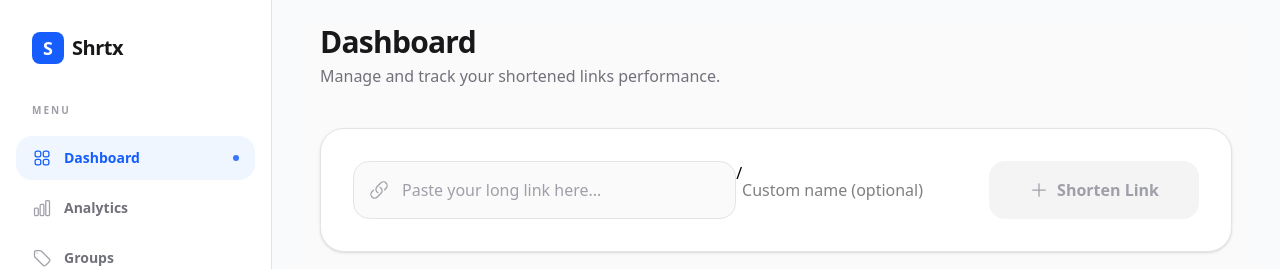
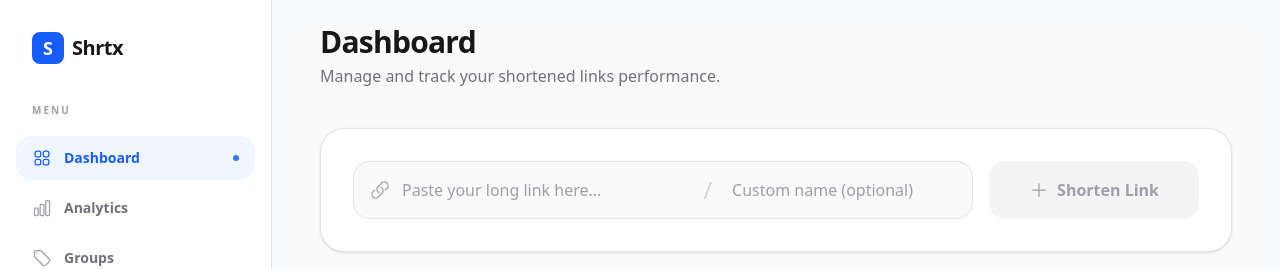
Before and after one commit to ayushraaaj/shrtx, a Next.js app in the folder frontend/: page /dashboard in a window 1280 px wide. Shown: the top 269 px of the page. Built offline with nearby package versions, Linux system fonts and the light colour scheme; no server answers.

Commit message:
minor change

```diff
--- a/frontend/app/dashboard/document/page.tsx
+++ b/frontend/app/dashboard/document/page.tsx
@@ -1,69 +1,3 @@
-// "use client";
-// import { api } from "@/lib/axios";
-// import axios from "axios";
-// import { useState } from "react";
-
-// const Document = () => {
-//     const [loading, setLoading] = useState(false);
-//     const [response, setResponse] = useState("");
-//     const [file, setFile] = useState<File | null>(null);
-
-//     const onUpload = async () => {
-//         if (!file) {
-//             setResponse("Please select a file");
-//             return;
-//         }
-
-//         try {
-//             setLoading(true);
-
-//             const formData = new FormData();
-//             formData.append("file", file);
-
-//             const res = await api.post("/document/upload", formData, {
-//                 responseType: "blob",
-//             });
-
-//             const blob = new Blob([res.data]);
-//             const url = window.URL.createObjectURL(blob);
-
-//             const a = document.createElement("a");
-//             a.href = url;
-//             a.download = `processed_${file.name}`;
-//             a.click();
-
-//             window.URL.revokeObjectURL(url);
-//         } catch (error) {
-//             if (axios.isAxiosError(error)) {
-//                 setResponse(error.response?.data.message ?? "Upload failed");
-//             } else {
-//                 setResponse("Unexpected error");
-//             }
-//         } finally {
-//             setLoading(false);
-//             setFile(null);
-//         }
-//     };
-
-//     return (
-//         <div>
-//             <h1>Document Processing</h1>
-//             <input
-//                 disabled={loading}
-//                 type="file"
-//                 onChange={(e) => setFile(e.target.files?.[0] || null)}
-//             />
-//             <button onClick={onUpload} disabled={loading}>
-//                 {loading ? "Processing" : "Upload & Process"}{" "}
-//             </button>
-
-//             {response && <p>{response}</p>}
-//         </div>
-//     );
-// };
-
-// export default Document;
-
 "use client";
 import { api } from "@/lib/axios";
 import axios from "axios";
@@ -150,7 +84,6 @@ const Document = () => {
 
             <div className="max-w-4xl mx-auto">
                 <div className="bg-white border border-zinc-200 rounded-3xl p-8 shadow-sm">
-                    {/* DROPZONE AREA */}
                     <div
                         onClick={() => fileInputRef.current?.click()}
                         className={`relative border-2 border-dashed rounded-2xl p-12 transition-all cursor-pointer flex flex-col items-center justify-center gap-4
@@ -164,7 +97,7 @@ const Document = () => {
                             type="file"
                             ref={fileInputRef}
                             className="hidden"
-                            accept=".xlsx, .xls, .csv" // Add .pdf later
+                            accept=".xlsx, .xls"
                             onChange={(e) =>
                                 setFile(e.target.files?.[0] || null)
                             }
@@ -209,7 +142,6 @@ const Document = () => {
                         )}
                     </div>
 
-                    {/* ACTION BUTTON */}
                     <button
                         onClick={onUpload}
                         disabled={loading || !file}
@@ -229,7 +161,6 @@ const Document = () => {
                         )}
                     </button>
 
-                    {/* FEEDBACK MESSAGE */}
                     {response.message && (
                         <div
                             className={`mt-6 p-4 rounded-xl border flex items-center gap-3 animate-in slide-in-from-top-2 ${
@@ -250,7 +181,6 @@ const Document = () => {
                     )}
                 </div>
 
-                {/* INFO SECTION */}
                 <div className="mt-12 grid grid-cols-1 md:grid-cols-2 gap-6">
                     <div className="p-6 bg-white border border-zinc-200 rounded-2xl">
                         <h3 className="font-bold text-zinc-900 mb-2">
--- a/frontend/app/dashboard/page.tsx
+++ b/frontend/app/dashboard/page.tsx
@@ -367,25 +367,39 @@ const Dashboard = () => {
 
                 <section className="bg-white border border-zinc-200 rounded-3xl p-8 shadow-sm mb-12">
                     <div className="flex flex-col md:flex-row gap-4">
-                        <div className="relative flex-1 flex">
-                            <div className="absolute inset-y-0 left-0 pl-4 flex items-center pointer-events-none">
+                        <div className="flex-1 flex items-center bg-zinc-50 border border-zinc-200 rounded-2xl focus-within:ring-4 focus-within:ring-blue-500/10 focus-within:border-blue-500 transition-all overflow-hidden group">
+                            <div className="relative flex-1 flex items-center">
+                                <div className="pl-4 flex items-center pointer-events-none">
                                     <LinkIcon className="h-5 w-5 text-zinc-400" />
                                 </div>
                                 <input
-                                className="w-full bg-zinc-50 border border-zinc-200 outline-none pl-12 pr-4 py-4 rounded-2xl focus:ring-4 focus:ring-blue-500/10 focus:border-blue-500 transition-all text-zinc-900 placeholder:text-zinc-400"
+                                    className="w-full bg-transparent outline-none pl-3 pr-2 py-4 text-zinc-900 placeholder:text-zinc-400"
                                     type="text"
                                     value={originalUrl}
-                                onChange={(e) => setOriginalUrl(e.target.value)}
+                                    onChange={(e) =>
+                                        setOriginalUrl(e.target.value)
+                                    }
                                     placeholder="Paste your long link here..."
                                 />
+                            </div>
+
+                            <div className="text-zinc-300 font-light text-2xl select-none px-1">
                                 /
+                            </div>
+
+                            <div className="w-1/3 min-w-30 md:w-64 border-zinc-200/50">
                                 <input
                                     type="text"
                                     placeholder="Custom name (optional)"
+                                    className="w-full bg-transparent outline-none px-4 py-4 text-zinc-900 placeholder:text-zinc-400"
                                     value={customName}
-                                onChange={(e) => setCustomName(e.target.value)}
+                                    onChange={(e) =>
+                                        setCustomName(e.target.value)
+                                    }
                                 />
                             </div>
+                        </div>
+
                         <button
                             className={`px-10 py-4 rounded-2xl font-bold transition-all flex items-center justify-center gap-2 ${
                                 buttonDisabled || loading
```
Lines whose indentation alone changed are shown as unchanged.
